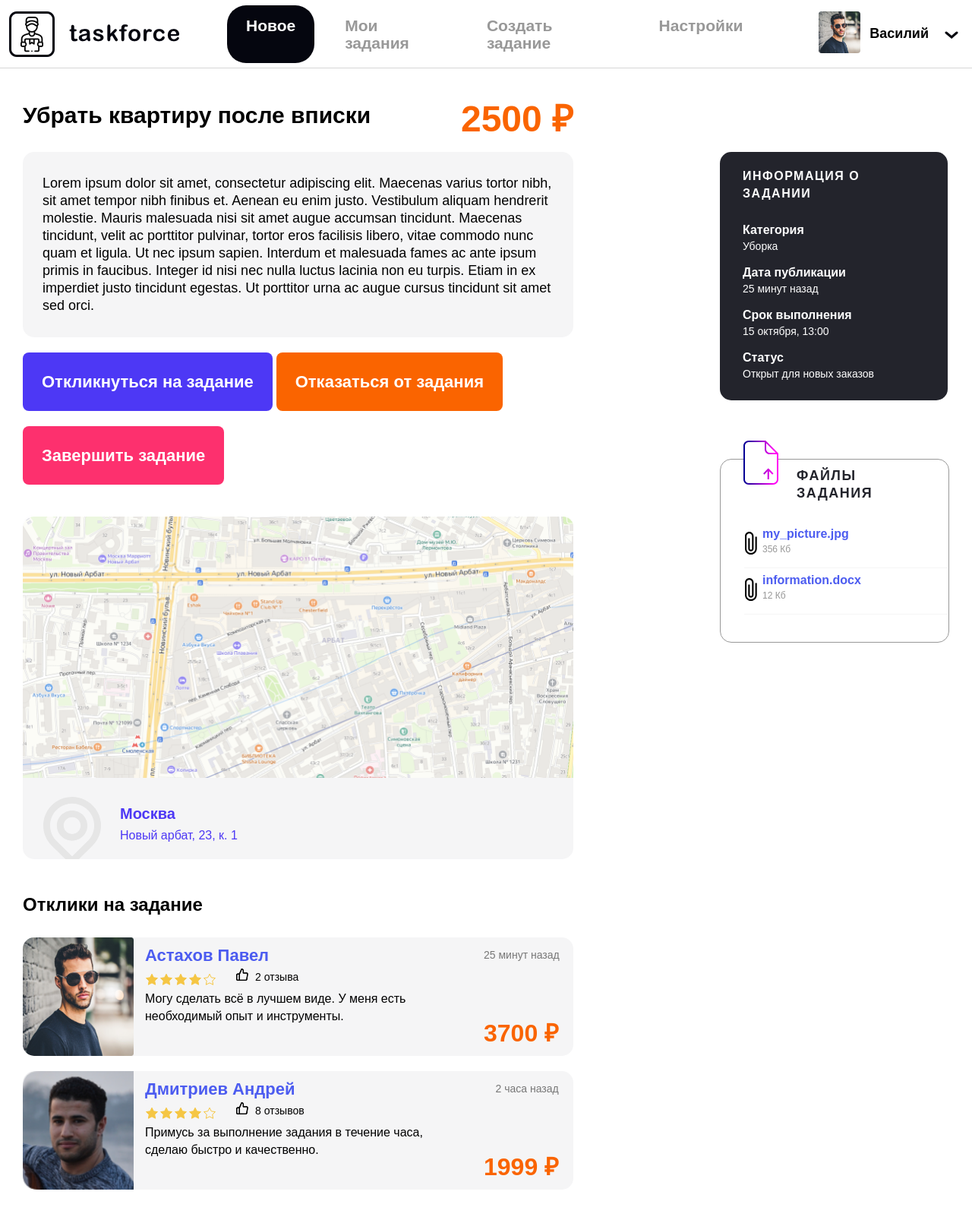
After one commit to SamorodovMA/1448661-task-force-4, a Yii app: template views/tasks/view.php in a window 1280 px wide. The commit adds this page. Shown: the whole page at 76% size. Run offline with PHP 8.4 and a stand-in for Yii, Linux system fonts and the light colour scheme; the template is opened without the code that fills it, so the values that code supplies are empty; some libraries are stand-ins or nearby versions; some web fonts are replaced.

```diff
--- a/config/web.php
+++ b/config/web.php
@@ -10,7 +10,7 @@ $config = [
     'language' => 'ru-RU',
     'name' => 'Taskforce',
     'layout' => 'main',
-    'defaultRoute' => 'tasks/index',
+    'defaultRoute' => 'tasks',
     'aliases' => [
         '@bower' => '@vendor/bower-asset',
         '@npm'   => '@vendor/npm-asset',
@@ -53,6 +53,8 @@ $config = [
             'enableStrictParsing' => false,
             'rules' => [
                 'tasks' => 'tasks/index',
+                'view' => 'tasks/view',
+                'user' => 'tasks/user',
             ],
         ],
 
--- /dev/null
+++ b/views/tasks/view.php
@@ -0,0 +1,98 @@
+<?php
+?>
+<div class="left-column">
+        <div class="head-wrapper">
+            <h3 class="head-main">Убрать квартиру после вписки</h3>
+            <p class="price price--big">2500 ₽</p>
+        </div>
+        <p class="task-description">
+Lorem ipsum dolor sit amet, consectetur adipiscing elit. Maecenas varius tortor nibh,
+            sit amet tempor nibh finibus et. Aenean eu enim justo. Vestibulum aliquam hendrerit
+            molestie. Mauris malesuada nisi sit amet augue accumsan tincidunt. Maecenas
+            tincidunt, velit ac porttitor pulvinar, tortor eros facilisis libero, vitae commodo nunc
+            quam et ligula. Ut nec ipsum sapien. Interdum et malesuada fames ac ante ipsum
+            primis in faucibus. Integer id nisi nec nulla luctus lacinia non eu turpis. Etiam in ex
+            imperdiet justo tincidunt egestas. Ut porttitor urna ac augue cursus tincidunt sit amet
+            sed orci.</p>
+        <a href="#" class="button button--blue action-btn" data-action="act_response">Откликнуться на задание</a>
+        <a href="#" class="button button--orange action-btn" data-action="refusal">Отказаться от задания</a>
+        <a href="#" class="button button--pink action-btn" data-action="completion">Завершить задание</a>
+        <div class="task-map">
+            <img class="map" src="img/map.png"  width="725" height="346" alt="Новый арбат, 23, к. 1">
+            <p class="map-address town">Москва</p>
+            <p class="map-address">Новый арбат, 23, к. 1</p>
+        </div>
+        <h4 class="head-regular">Отклики на задание</h4>
+        <div class="response-card">
+            <img class="customer-photo" src="img/man-glasses.png" width="146" height="156" alt="Фото заказчиков">
+            <div class="feedback-wrapper">
+                <a href="#" class="link link--block link--big">Астахов Павел</a>
+                <div class="response-wrapper">
+                    <div class="stars-rating small"><span class="fill-star">&nbsp;</span><span class="fill-star">&nbsp;</span><span class="fill-star">&nbsp;</span><span class="fill-star">&nbsp;</span><span>&nbsp;</span></div>
+                    <p class="reviews">2 отзыва</p>
+                </div>
+                <p class="response-message">
+Могу сделать всё в лучшем виде. У меня есть необходимый опыт и инструменты.
+                </p>
+
+            </div>
+            <div class="feedback-wrapper">
+                <p class="info-text"><span class="current-time">25 минут </span>назад</p>
+                <p class="price price--small">3700 ₽</p>
+            </div>
+            <div class="button-popup">
+                <a href="#" class="button button--blue button--small">Принять</a>
+                <a href="#" class="button button--orange button--small">Отказать</a>
+            </div>
+        </div>
+        <div class="response-card">
+            <img class="customer-photo" src="img/man-sweater.png" width="146" height="156" alt="Фото заказчиков">
+            <div class="feedback-wrapper">
+                <a href="#" class="link link--block link--big">Дмитриев Андрей</a>
+                <div class="response-wrapper">
+                    <div class="stars-rating small"><span class="fill-star">&nbsp;</span><span class="fill-star">&nbsp;</span><span class="fill-star">&nbsp;</span><span class="fill-star">&nbsp;</span><span>&nbsp;</span></div>
+                    <p class="reviews">8 отзывов</p>
+                </div>
+                <p class="response-message">
+Примусь за выполнение задания в течение часа, сделаю быстро и качественно.
+                </p>
+
+            </div>
+            <div class="feedback-wrapper">
+                <p class="info-text"><span class="current-time">2 часа </span>назад</p>
+                <p class="price price--small">1999 ₽</p>
+            </div>
+            <div class="button-popup">
+                <a href="#" class="button button--blue button--small">Принять</a>
+                <a href="#" class="button button--orange button--small">Отказать</a>
+            </div>
+        </div>
+    </div>
+    <div class="right-column">
+        <div class="right-card black info-card">
+            <h4 class="head-card">Информация о задании</h4>
+            <dl class="black-list">
+                <dt>Категория</dt>
+                <dd>Уборка</dd>
+                <dt>Дата публикации</dt>
+                <dd>25 минут назад</dd>
+                <dt>Срок выполнения</dt>
+                <dd>15 октября, 13:00</dd>
+                <dt>Статус</dt>
+                <dd>Открыт для новых заказов</dd>
+            </dl>
+        </div>
+        <div class="right-card white file-card">
+            <h4 class="head-card">Файлы задания</h4>
+            <ul class="enumeration-list">
+                <li class="enumeration-item">
+                    <a href="#" class="link link--block link--clip">my_picture.jpg</a>
+                    <p class="file-size">356 Кб</p>
+                </li>
+                <li class="enumeration-item">
+                    <a href="#" class="link link--block link--clip">information.docx</a>
+                    <p class="file-size">12 Кб</p>
+                </li>
+            </ul>
+        </div>
+    </div>
```
Also changed, not shown: controllers/TasksController.php (+10 -0 lines), models/TaskFilterForm.php (+12 -4 lines), views/tasks/index.php (+30 -21 lines), views/tasks/user.php (added, +65 -0 lines).
